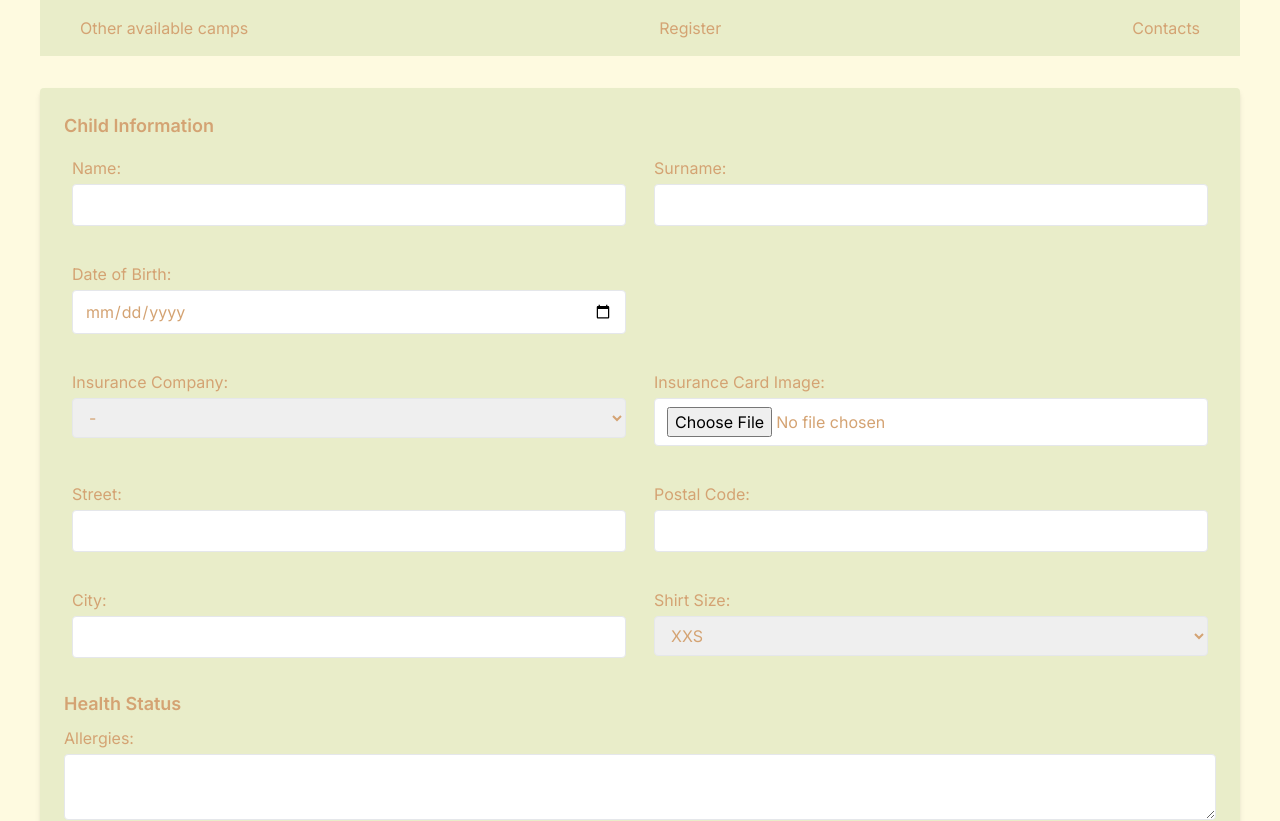
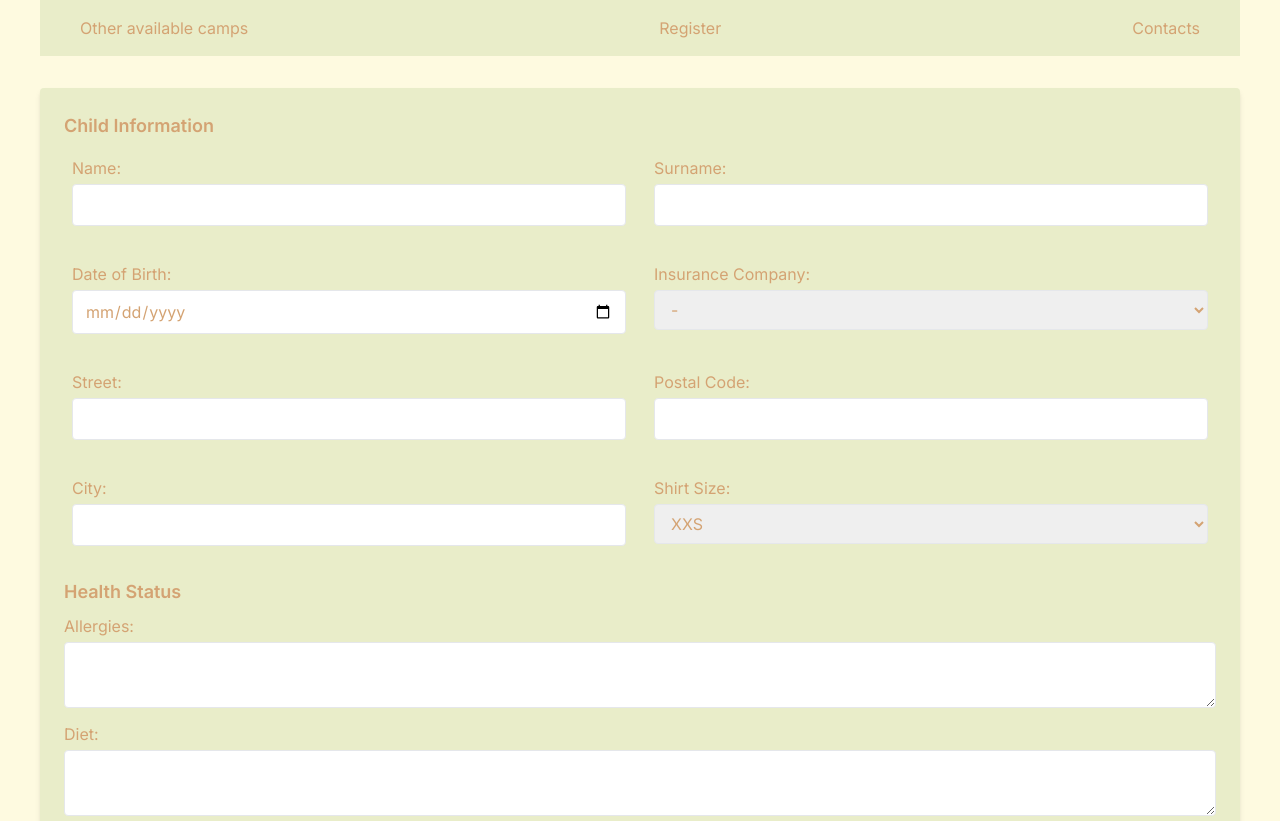
Before and after one commit to xadamec1/CampManager, a Next.js app: page /camp/1/register in a window 1280 px wide. Shown: the top 821 px of the page. Built offline with nearby package versions, Linux system fonts and the light colour scheme.

Commit message:
removed child card input

```diff
--- a/src/app/_components/ChildInput.tsx
+++ b/src/app/_components/ChildInput.tsx
@@ -79,22 +79,6 @@ export const ChildInput = () => {
 		</label>
 	);
 
-	const childInsuranceCardIpnut = (
-		<label className="mb-2 block p-2">
-			Insurance Card Image:
-			<input
-				type="file"
-				{...register('insuranceCardImage')}
-				className="mt-1 w-full rounded border bg-white px-3 py-2"
-			/>
-			{formState.errors.insuranceCardImage?.message && (
-				<p className="text-red-500">
-					{formState.errors.insuranceCardImage?.message}
-				</p>
-			)}
-		</label>
-	);
-
 	const streetInput = (
 		<label className="mb-2 block p-2">
 			Street:
@@ -162,11 +146,8 @@ export const ChildInput = () => {
 otherwise swap the order of the individual labels for desired display
 TODO: decide how to handle this
 */}
-			<div className="hidden lg:block" />
 
 			{childInsuranceCompanyInput}
-
-			{childInsuranceCardIpnut}
 
 			{streetInput}
 
```
